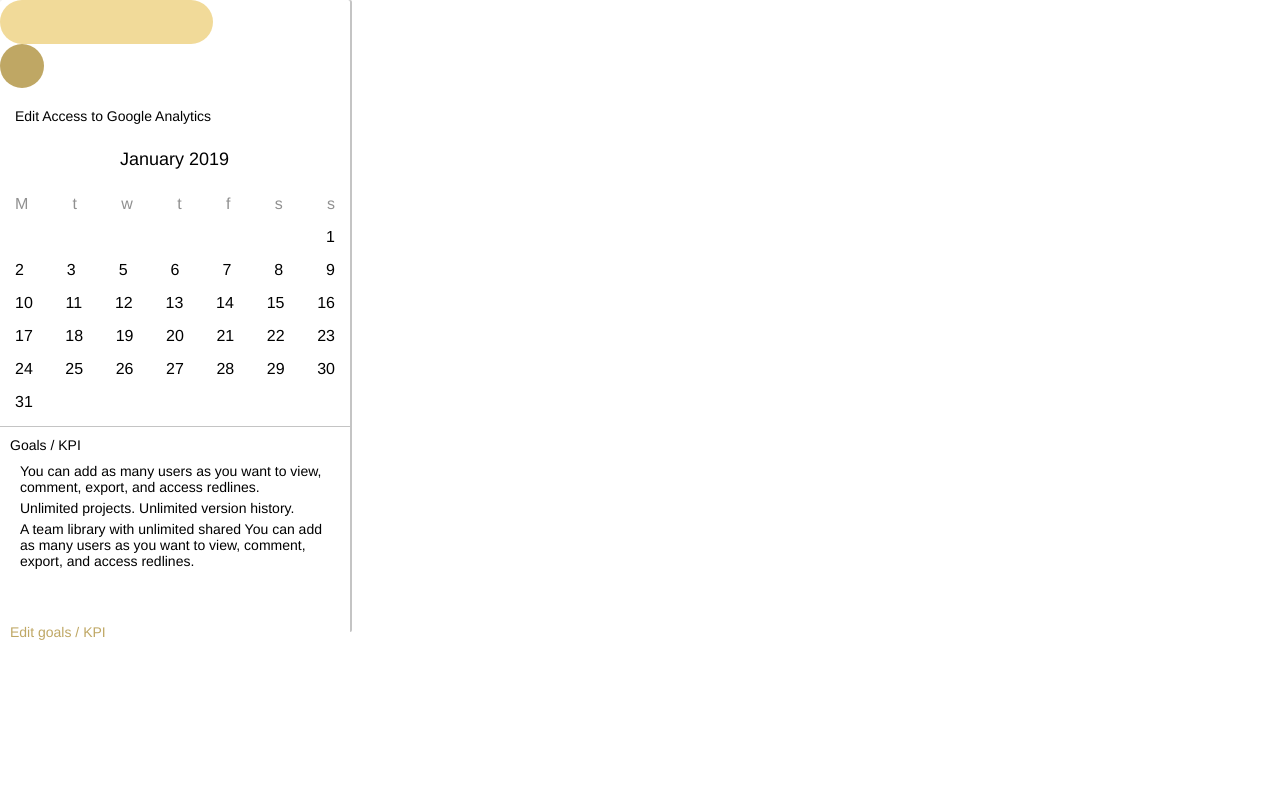
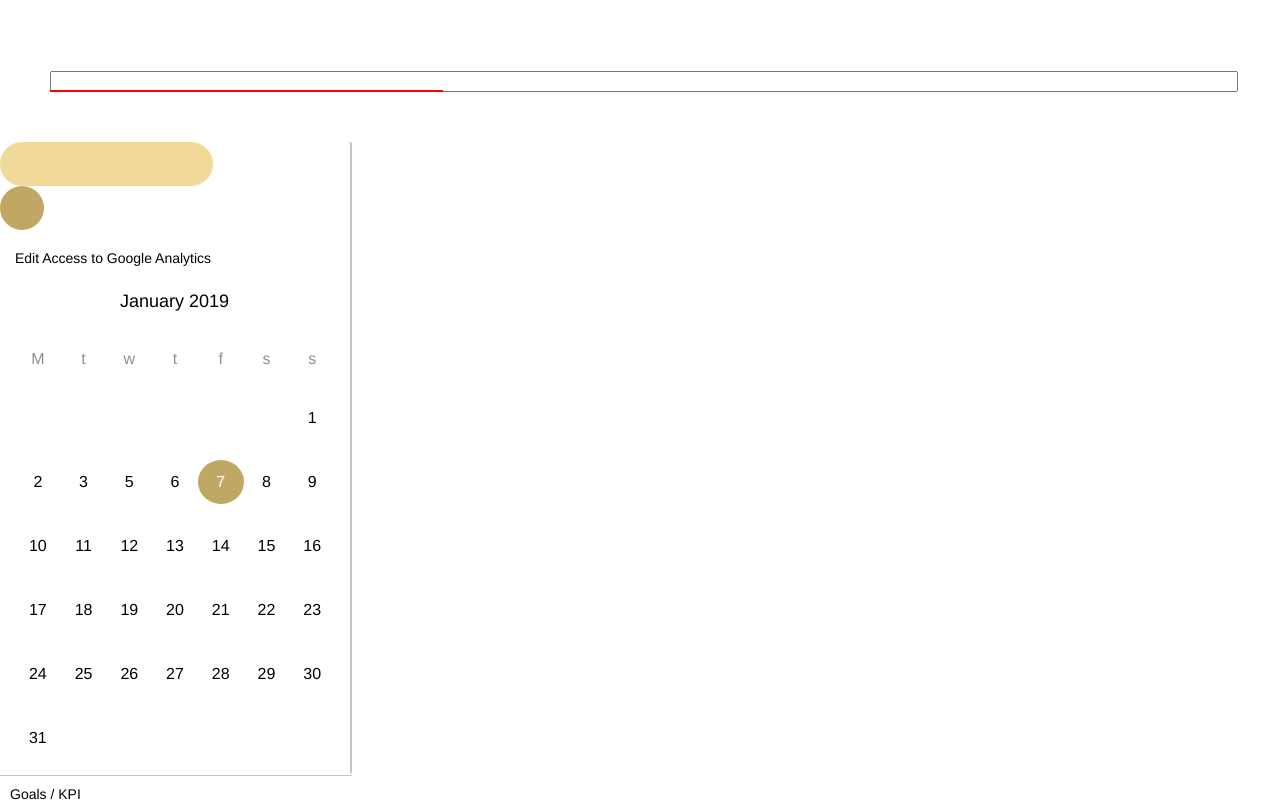
Before and after one commit to Vprokv/React_lessen1, a React (Create React App) app: page / in a window 1280 px wide. Shown: the top 802 px of the page. Built offline with nearby package versions, Linux system fonts and the light colour scheme.

Commit message:
Завершенный первый урок с домашним заданием

```diff
--- a/src/App.css
+++ b/src/App.css
@@ -163,17 +163,38 @@ button {
 
 }
 
+.color-white {
+  color: white;
+}
+
 .week-header{
   color: #909090;
-  margin: 15px;
-  display: flex;
-  justify-content: space-between;
 }
 .days-header{
   color: #000000;
+}
+
+.calendar-grid {
+  display: grid;
+  grid-template-columns: 1fr 1fr 1fr 1fr 1fr 1fr 1fr;
+  grid-row-gap: 20px;
+  align-items: center;
+  text-align: center;
+  grid-auto-rows: 44px;
   margin: 15px;
+}
+
+.day-selected {
+  background: #BFA764;
+  border-radius: 50%;
+  height: 100%;
   display: flex;
-  justify-content: space-between;
+  align-items: center;
+  justify-content: center;
+}
+
+.last-column {
+  grid-column: -1 / -2;
 }
 
 .f-s-14{
@@ -193,3 +214,23 @@ button {
 .pudding5x5x5x5{
   padding: 5px 5px 0px 0px;
 }
+
+
+.p-50 {
+  padding: 50px;
+}
+
+.pos-relative {
+  position: relative;
+}
+
+.input-underline {
+  position: absolute;
+  bottom: 0;
+  left: 0;
+  height: 2px;
+}
+
+.w-100-percent {
+  width: 100%;
+}
--- a/src/App.js
+++ b/src/App.js
@@ -1,9 +1,37 @@
+import { useState, useCallback, useMemo } from 'react'
 import logo from './logo.svg';
 import './App.css';
 
+const MAX_INPUT_LENGTH = 15 // максмимальное кол-во символов в инпуте
+
 function App() {
-  return (
+    const [userInput, setUserInput] = useState("")
+    const handleUserInput = useCallback((e) => {
+        const { target: { value } } = e
+        console.log('длинна инпута', value.length)
+        setUserInput(value)
+    }, [])
+    const underLineInputStyles = useMemo(() => {
+        // console.log('считается 1 раз')
+        return ({ width: `${5/ MAX_INPUT_LENGTH * 100}%`, background: "red" })
+    }, [])
+
+    // const underLineInputStyles2 = useMemo(() => {
+    //     console.log('считается каждый раз когда я меняю userInput')
+    //     return ({ width: `${5/ MAX_INPUT_LENGTH * 100}px`, background: "red" })
+    // }, [userInput])
+    //
+    // console.log('считается всегда', ({ width: `${5/ MAX_INPUT_LENGTH * 100}px`, background: "red" }))
+
+    return (
     <div className="App">
+        <div className="p-50">
+            <h1>{userInput}</h1>
+            <div className="pos-relative">
+                <input className="w-100-percent" type="text" value={userInput} onChange={handleUserInput}/>
+                <div className="input-underline" style={underLineInputStyles}/>
+            </div>
+        </div>
       {/*<button className="button-usual button-color-black">*/}
       {/*    USUAL*/}
       {/*</button>*/}
@@ -33,7 +61,7 @@ function App() {
                         January 2019
                     </div>
 
-                    <div className="week-header">
+                    <div className="week-header calendar-grid">
                         <span>M</span>
                         <span>t</span>
                         <span>w</span>
@@ -42,27 +70,15 @@ function App() {
                         <span>s</span>
                         <span>s</span>
                     </div>
-
-                    <div className="days-header">
-                        <span> </span>
-                        <span> </span>
-                        <span> </span>
-                        <span> </span>
-                        <span> </span>
-                        <span> </span>
-                        <span> </span>
-                        <span>1</span>
-                    </div>
-                    <div className="days-header">
+                    <div className="days-header calendar-grid">
+                        <span className="last-column">1</span>
                         <span>2</span>
                         <span>3</span>
                         <span>5</span>
                         <span>6</span>
-                        <span>7</span>
+                        <span className="day-selected color-white">7</span>
                         <span>8</span>
                         <span>9</span>
-                    </div>
-                    <div className="days-header">
                         <span>10</span>
                         <span>11</span>
                         <span>12</span>
@@ -70,8 +86,6 @@ function App() {
                         <span>14</span>
                         <span>15</span>
                         <span>16</span>
-                    </div>
-                    <div className="days-header">
                         <span>17</span>
                         <span>18</span>
                         <span>19</span>
@@ -79,8 +93,6 @@ function App() {
                         <span>21</span>
                         <span>22</span>
                         <span>23</span>
-                    </div>
-                    <div className="days-header">
                         <span>24</span>
                         <span>25</span>
                         <span>26</span>
@@ -88,8 +100,6 @@ function App() {
                         <span>28</span>
                         <span>29</span>
                         <span>30</span>
-                    </div>
-                    <div className="days-header">
                         <span>31</span>
                     </div>
                     <div className="calendar-line-grey button-color-grey">
```
